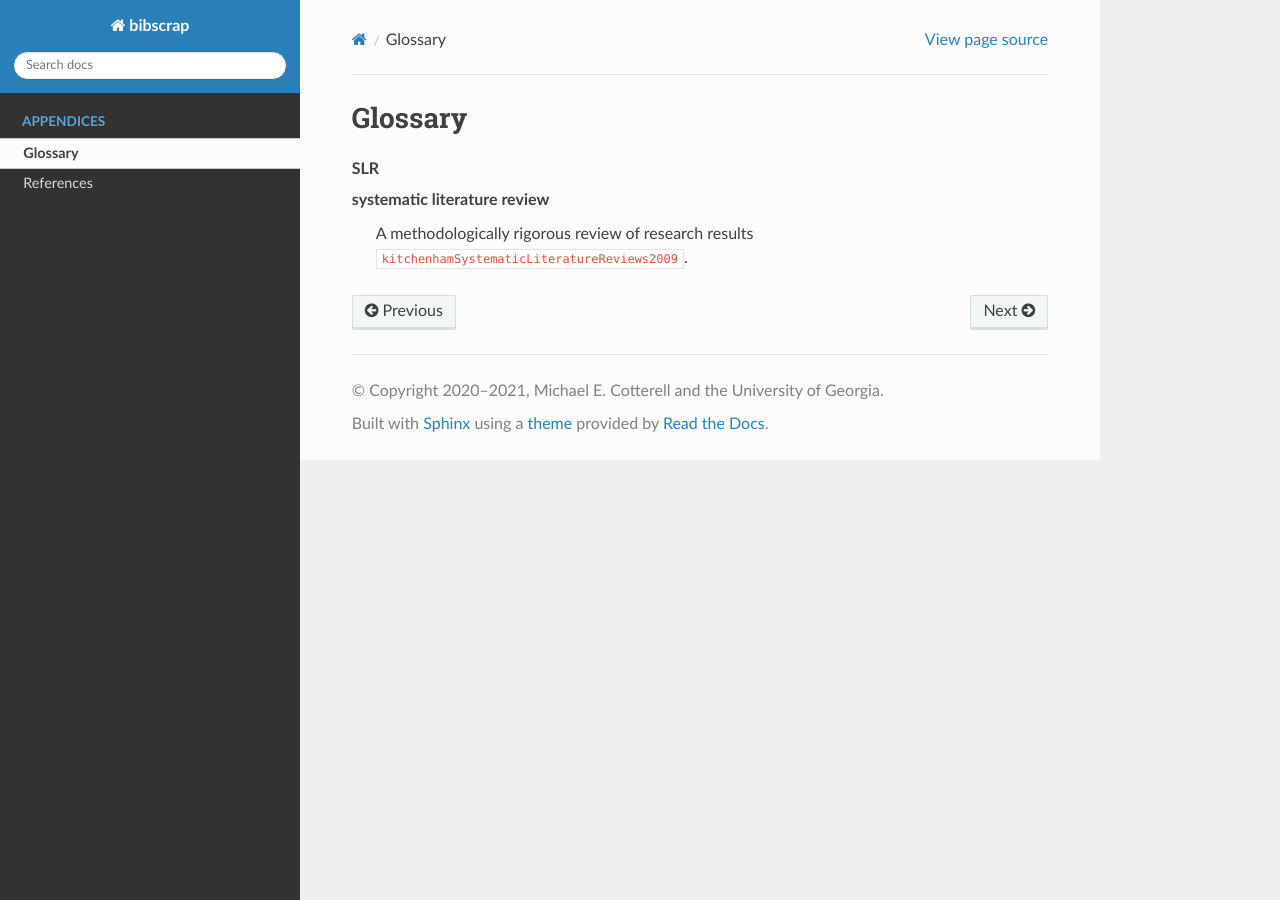
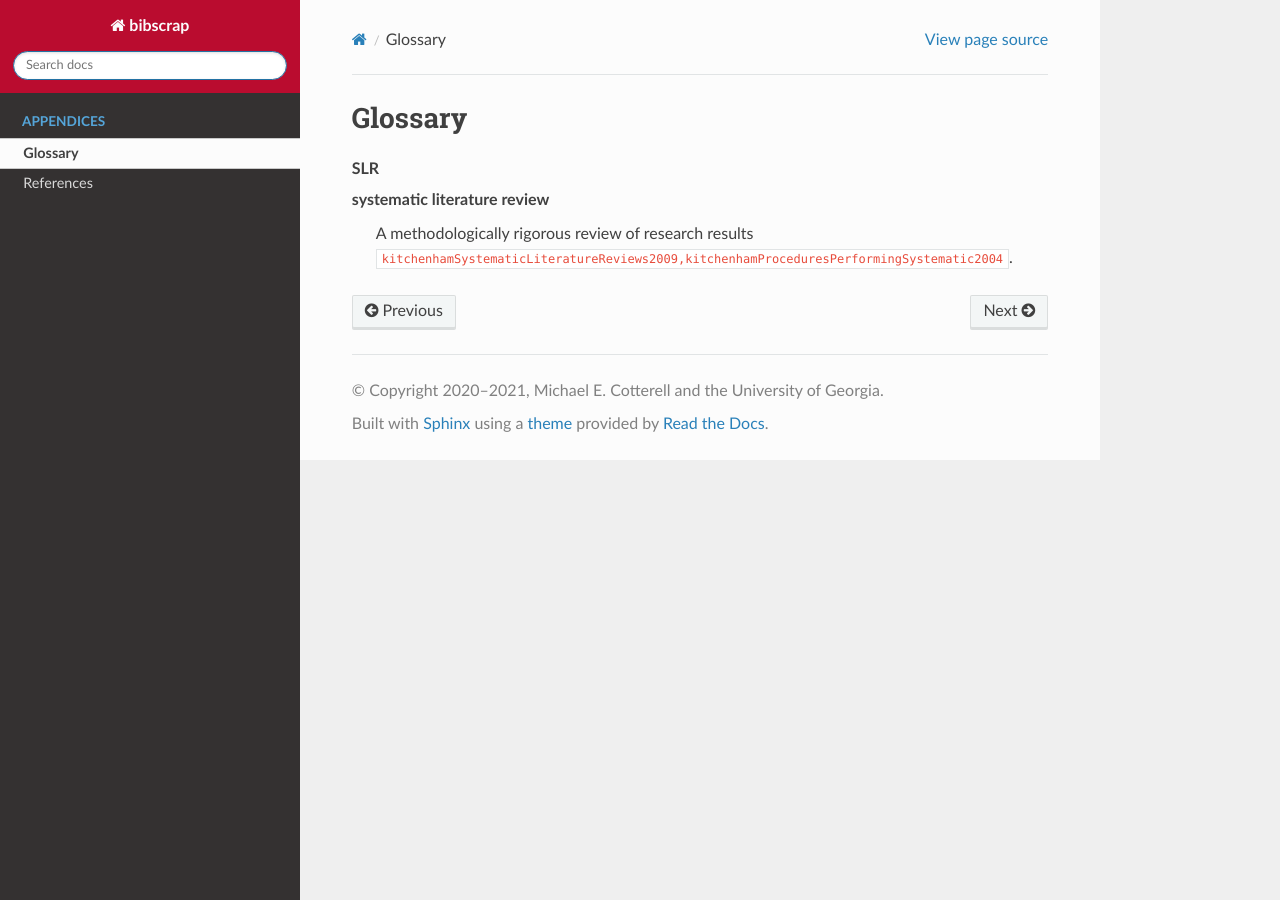
Before and after one commit to cotterell/bibscrap, a Sphinx documentation site: the page built from docs/glossary.rst, in a window 1280 px wide. Built offline with Sphinx 7.4.7 and the Read the Docs theme 2.0.0, drawn with Linux system fonts in a browser that asks for light colours; cross-references to code outside the pages are shown as plain code; part of the change alters nothing that is shown.

```diff
--- /dev/null
+++ b/docs/_ext/mepcott/acmref.py
@@ -0,0 +1,18 @@
+from sphinx.util import logging
+from sphinx.util.console import bold
+
+logger = logging.getLogger(__name__)
+
+
+def setup(app):
+    logger.info(
+        bold(f"enabling ACM Reference Format (acmref) for sphinxcontrib-bibtex... ")
+        + "done"
+    )
+    app.setup_extension("sphinxcontrib.bibtex")
+    app.require_sphinx("4.1")
+    return {
+        "version": "0.0.1",
+        "parallel_read_safe": True,
+        "parallel_write_safe": True,
+    }
--- a/docs/conf.py
+++ b/docs/conf.py
@@ -9,7 +9,8 @@ import sys
 # add these directories to sys.path here. If the directory is relative to the
 # documentation root, use os.path.abspath to make it absolute, like shown here.
 
-sys.path.insert(0, os.path.abspath(".."))
+sys.path.insert(0, os.path.abspath(".."))  # bibscrap source code
+sys.path.append(os.path.abspath("./_ext"))  # custom sphinx extensions
 
 # -- Project information -----------------------------------------------------
 
@@ -18,37 +19,98 @@ years = f"2020–{datetime.now().year}"
 author = "Michael E. Cotterell"
 copyright = f"{years}, {author} and the University of Georgia"
 
+branch = os.popen("git branch --show-current").read().strip()
+licenses = {
+    "documentation": {
+        "name": "CC BY-NC 4.0",
+        "url": "https://creativecommons.org/licenses/by-nc/4.0/",
+    },
+    "code": {
+        "name": "MIT",
+        "url": f"https://github.com/cotterell/bibscrap/blob/{branch}/LICENSE",
+    },
+}
+
 # -- General configuration ---------------------------------------------------
 
-# Add any Sphinx extension module names here, as strings. They can be
-# extensions coming with Sphinx (named 'sphinx.ext.*') or your custom
-# ones.
+# Refuse to build if Sphinx is too old.
+# https://www.sphinx-doc.org/en/master/usage/configuration.html#confval-needs_sphinx
+needs_sphinx = "4.2"
+
+# Add any Sphinx extension module names here, as strings. They can be extensions
+# coming with Sphinx (named 'sphinx.ext.*') or your custom ones.
+# https://www.sphinx-doc.org/en/master/usage/configuration.html#confval-extensions
 extensions = [
+    "sphinx_rtd_theme",
     "sphinxcontrib.bibtex",
+    "mepcott.acmref",
 ]
 
+# Refuse to build if certain extensions are too old.
+# https://www.sphinx-doc.org/en/master/usage/configuration.html#confval-needs_extensions
+needs_extensions = {
+    "sphinxcontrib.bibtex": "2.4.1",
+}
+
 # Add any paths that contain templates here, relative to this directory.
-templates_path = ["_templates"]
+templates_path = [
+    "_templates",
+]
 
 # List of patterns, relative to source directory, that match files and
-# directories to ignore when looking for source files.
-# This pattern also affects html_static_path and html_extra_path.
-exclude_patterns = ["_build", "Thumbs.db", ".DS_Store"]
+# directories to ignore when looking for source files. This pattern also affects
+# html_static_path and html_extra_path.
+#
+exclude_patterns = [
+    "_build",  # output directory
+    "_ext",  # custom Sphinx extensions
+    "_templates",  # custom Sphinx templates
+    "Thumbs.db",  # Windows thumbnail cache
+    ".DS_Store",  # macOS Desktop Services Store
+    "**/*~",  # Emacs backup file
+    "**/#*#",  # Emaxs autosave file
+]
 
 # -- Options for HTML output -------------------------------------------------
 
-# The theme to use for HTML and HTML Help pages.  See the documentation for
-# a list of builtin themes.
-#
+# The theme to use for HTML and HTML Help pages.
+# https://www.sphinx-doc.org/en/master/usage/configuration.html#confval-html_theme
 html_theme = "sphinx_rtd_theme"
+
+# Dictionary of options that influence the look and feel of the selected theme.
+# https://www.sphinx-doc.org/en/master/usage/configuration.html#confval-html_theme_options
+# https://sphinx-rtd-theme.readthedocs.io/en/stable/configuring.html#theme-options
+html_theme_options = {
+    "logo_only": False,
+    "includehidden": False,
+    "display_version": True,
+    "prev_next_buttons_location": "bottom",
+    "style_external_links": True,
+    "vcs_pageview_mode": "view",
+    "style_nav_header_background": "#BA0C2F",
+}
+
+# Dictionary of values to pass into the template engine’s context for all pages.
+# https://www.sphinx-doc.org/en/master/usage/configuration.html#confval-html_context
+html_context = {
+    "branch": branch,
+    "licenses": licenses,
+}
 
 # Add any paths that contain custom static files (such as style sheets) here,
 # relative to this directory. They are copied after the builtin static files,
 # so a file named "default.css" will overwrite the builtin "default.css".
-html_static_path = ["_static"]
+# https://www.sphinx-doc.org/en/master/usage/configuration.html#confval-html_static_path
+html_static_path = [
+    "_static",
+]
 
-# These paths are either relative to html_static_path
-# or fully qualified paths (eg. https://...)
+# A list of CSS files. The entry must be a *filename* string or a tuple
+# containing the *filename* string and the *attributes* dictionary. The
+# *filename* must be relative to the ``html_static_path``, or a full URI with
+# scheme (eg. ``"https://..."``). The *attributes* dictionary is used to set
+# attributes of the corresponding ``<link>`` tag (it defaults to an empty list).
+# https://www.sphinx-doc.org/en/master/usage/configuration.html#confval-html_css_files
 html_css_files = [
     "css/refs.css",
 ]
--- a/docs/glossary.rst
+++ b/docs/glossary.rst
@@ -5,4 +5,4 @@ Glossary
 
    SLR
    systematic literature review
-       A methodologically rigorous review of research results :cite:`kitchenhamSystematicLiteratureReviews2009`.
+       A methodologically rigorous review of research results :cite:`kitchenhamSystematicLiteratureReviews2009,kitchenhamProceduresPerformingSystematic2004`.
--- a/docs/refs.bib
+++ b/docs/refs.bib
@@ -6,3 +6,14 @@
   pages = {7--15},
   doi = {10.1016/j.infsof.2008.09.009},
 }
+
+@techreport{kitchenhamProceduresPerformingSystematic2004,
+  type = {{Joint Technical Report}},
+  title = {{Procedures for Performing Systematic Reviews}},
+  author = {Kitchenham, Barbara A.},
+  year = {2004},
+  number = {{TR/SE0401}},
+  address = {{Keele, Newcastle, United Kingdom}},
+  institution = {{University of Keele}},
+  note = {{Computer Science Department, University of Keele (TR/SE0401), National ICT Australia Ltd. (0400011T.1)}},
+}
```
Also changed, not shown: docs/_ext/mepcott/__init__.py (added).
